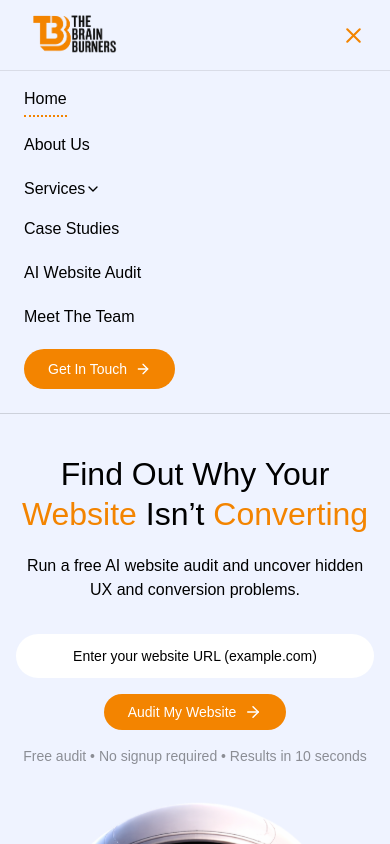
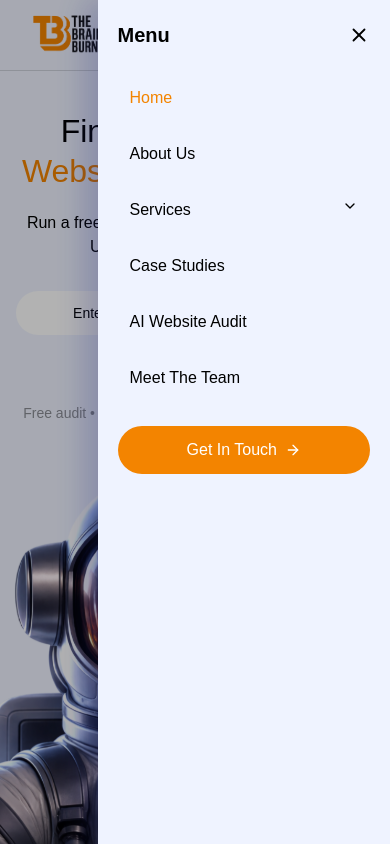
Before and after one commit to shruti769/Tbb-audit-frontend, a React (Vite) app: page / in a window 390 px wide. Both pictures are taken after a click on the button 352 px from the left and 35 px from the top of the page. Shown: the top 844 px of the page. Built offline with nearby package versions, Linux system fonts and the light colour scheme; a web font is replaced by a local one.

Commit message:
latest nav

```diff
--- a/src/components/Navbar.jsx
+++ b/src/components/Navbar.jsx
@@ -1,4 +1,4 @@
-import { useState } from "react";
+import { useEffect, useState } from "react";
 import { ArrowRight, Menu, X, ChevronDown } from "lucide-react";
 
 export default function Navbar() {
@@ -16,11 +16,22 @@ export default function Navbar() {
   ];
 
   const services = [
-    { label: "All Services", href: "https://thebrainburners.io/all_services" },
     { label: "Website Development", href: "https://thebrainburners.io/all_services" },
     { label: "D2C Store Development", href: "https://thebrainburners.io/all_services" },
     { label: "MVP Development", href: "https://thebrainburners.io/all_services" }
   ];
+
+  useEffect(() => {
+  if (open) {
+    document.body.style.overflow = "hidden";
+  } else {
+    document.body.style.overflow = "";
+  }
+
+  return () => {
+    document.body.style.overflow = "";
+  };
+}, [open]);
 
   return (
     <nav className="relative border-b border-[#00000024]">
@@ -95,30 +106,57 @@ export default function Navbar() {
         </div>
       </div>
 
-      {/* Mobile Dropdown */}
-      {open && (
-        <div className="md:hidden border-t border-[#1515151A] bg-[#EFF3FF] px-6 pb-6 pt-4 items-start flex flex-col gap-4">
+     {/* ── Mobile Drawer ── */}
+<div
+  className={`fixed inset-0 z-[60] md:hidden ${
+    open ? "pointer-events-auto" : "pointer-events-none"
+  }`}
+>
+  {/* Backdrop */}
+  <div
+    onClick={() => setOpen(false)}
+    className={`absolute inset-0 bg-black/30 transition-opacity duration-300 ${
+      open ? "opacity-100" : "opacity-0"
+    }`}
+  />
 
+  {/* Drawer */}
+  <aside
+    className={`absolute right-0 top-0 h-screen w-[75vw] max-w-[340px] min-w-[240px]
+    bg-[#EFF3FF] px-5 py-5 shadow-[-12px_0_30px_rgba(31,38,135,0.25)]
+    transition-transform duration-300 ease-out
+    ${open ? "translate-x-0" : "translate-x-full"}`}
+  >
+    {/* Header */}
+    <div className="flex items-center justify-between mb-6">
+      <p className="text-[20px] font-semibold">Menu</p>
+      <button onClick={() => setOpen(false)}>
+        <X size={22} />
+      </button>
+    </div>
+
+    {/* Links */}
+    <div className="flex flex-col gap-2">
       {navLinks.map((link) => {
         if (link.id === "services") {
           return (
             <div key={link.id}>
               <button
                 onClick={() => setServicesOpen(!servicesOpen)}
-                    className="flex items-center justify-between w-full text-[16px]"
+                className="flex justify-between w-full px-3 py-3 rounded-lg hover:bg-[#fff3e4]"
               >
                 Services
                 <ChevronDown size={16} />
               </button>
 
               {servicesOpen && (
-                    <div className="ml-4 mt-2 flex flex-col gap-2">
+                <div className="ml-3 flex flex-col">
                   {services.map((item) => (
                     <a
                       key={item.label}
                       href={item.href}
-                          className="text-sm"
                       onClick={() => setOpen(false)}
+                      className="px-3 py-2 text-sm hover:text-[#F38400]"
                     >
                       {item.label}
                     </a>
@@ -137,23 +175,28 @@ export default function Navbar() {
               setActive(link.id);
               setOpen(false);
             }}
-                className={`text-[16px] pb-1
-                  ${active === link.id
-                    ? "border-b-2 border-dotted border-[#F38400]"
-                    : ""}
-                `}
+            className={`px-3 py-3 rounded-lg transition
+              ${
+                active === link.id
+                  ? " text-[#F38400]"
+                  : "hover:bg-[#fff3e4]"
+              }`}
           >
             {link.label}
           </a>
         );
       })}
+    </div>
 
-          <button className="flex items-center gap-2 bg-[#F38400] text-white text-sm px-6 py-2.5 rounded-full">
+    {/* CTA */}
+    <div className="mt-6">
+      <button className="w-full flex items-center justify-center gap-2 bg-[#F38400] text-white py-3 rounded-full">
         Get In Touch
         <ArrowRight size={16} />
       </button>
     </div>
-      )}
+  </aside>
+</div>
     </nav>
   );
 }
```
Lines whose indentation alone changed are shown as unchanged.
